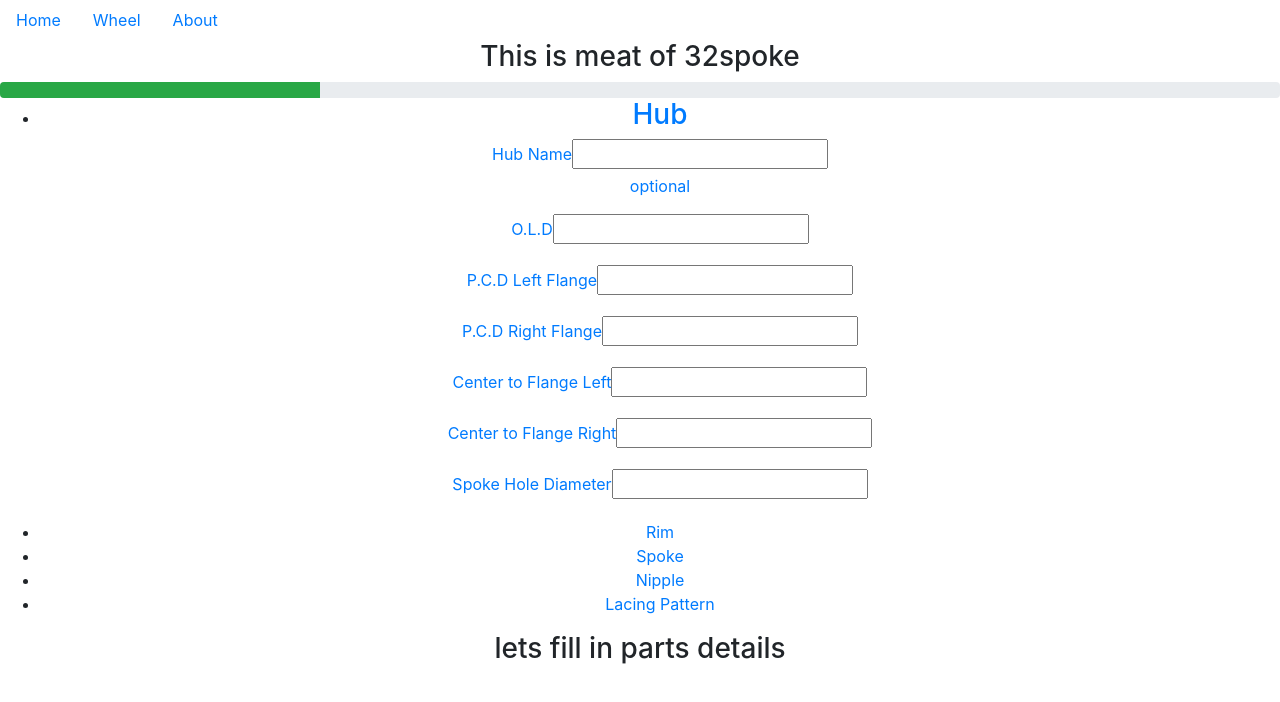
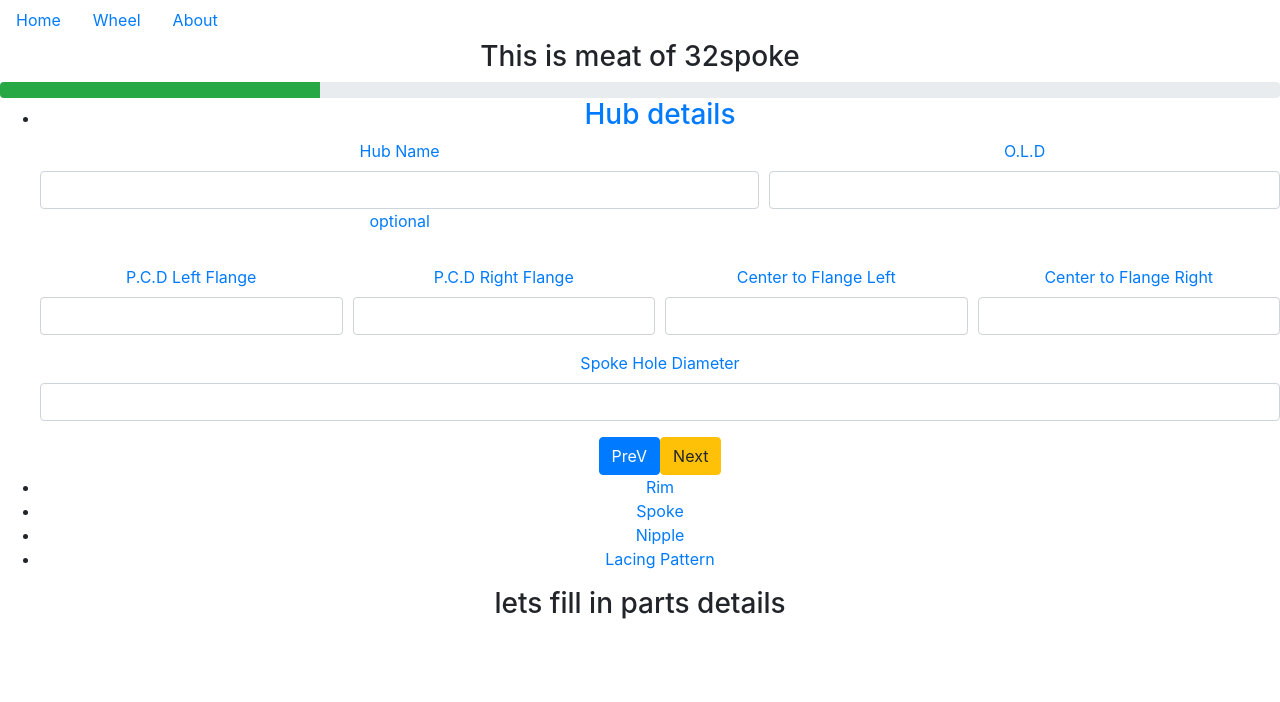
Before and after one commit to kimchirice/32spoke, a React (Create React App) app: page /wheel in a window 1280 px wide. Shown: the top 702 px of the page. Built offline with nearby package versions, Linux system fonts and the light colour scheme.

Commit message:
[Mod] hub page, add buttons

```diff
--- a/src/Components/Hub/Hub.js
+++ b/src/Components/Hub/Hub.js
@@ -20,45 +20,50 @@ export const Hub = () => {
   }
   return (
     <div>
-      <h3>Hub</h3>
+      <h3>Hub details</h3>
       <form class="">
         <fieldset id="form--hub">
-              <div className="form-group">
-                  <label class="form-label">Hub Name</label>
+          <div className="form-row">
+
+
+              <div className="form-group col-md-7">
+                  <label class="form-label" for="hubName">Hub Name</label>
                   <input
-                      className="form-input"
+                      className="form-control"
                       type='text'
+                      id='hubName'
                       name='hubName'
                       value={hub['hubName']}
                       onChange={event => handleChange(event)}
                   />
                   <p className=""> optional</p>
               </div>
-              <div className="form-group">
+              <div className="form-group col-md-5">
                   <label
                       className="form-label"
                   > O.L.D</label>
                   <input
-                      className="form-input"
+                      className="form-control"
                       type='text' name='oLD'  value={hub['oLD']} onChange={event => handleChange(event)}
                   />
               </div>
+            </div>
 
-              <div class="">
-                  <div class="form-group">
+              <div className="form-row">
+                  <div className="form-group col-md-3">
                   <label  className="form-label" htmlFor="pCDL">P.C.D Left Flange </label>
-                  <input className="form-input" type="text" name='pCDL' value={hub['pCDL']} required onChange={event=> {handleChange(event)}} />
+                  <input className="form-control" type="text" name='pCDL' value={hub['pCDL']} required onChange={event=> {handleChange(event)}} />
                   </div>
 
-                  <div class="form-group">
+                  <div className="form-group col-md-3">
                   <label className="form-label" htmlFor="pCDR">P.C.D Right Flange</label>
-                  <input className="form-input" type="text" name='pCDR'value={hub['pCDR']} required onChange={event=> {handleChange(event)}} />
+                  <input className="form-control" type="text" name='pCDR'value={hub['pCDR']} required onChange={event=> {handleChange(event)}} />
                   </div>
-              </div>
 
-              <div className="form-group">
+
+              <div className="form-group col-md-3">
                   <label className="form-label" htmlFor="cTFL">Center to Flange Left</label>
-                  <input className="form-input"
+                  <input className="form-control"
                       type='text'
                       name='cTFL'
                       value={hub['cTFL']}
@@ -66,16 +71,18 @@ export const Hub = () => {
                       onChange={event => {handleChange(event)}} />
               </div>
 
-              <div class="form-group">
+              <div class="form-group col-md-3">
                   <label className='form-label' htmlFor="cTFR">Center to Flange Right</label>
-                  <input className="form-input" type="text" name="cTFR" value={hub['cTFR']} required onChange={event=> {handleChange(event)}} />
+                  <input className="form-control" type="text" name="cTFR" value={hub['cTFR']} required onChange={event=> {handleChange(event)}} />
               </div>
-
+              </div>
               <div className="form-group">
                   <label className='form-label' htmlFor="hSHD">Spoke Hole Diameter</label>
-                  <input className="form-input" type="text" name="hSHD" value={hub['hSHD']} required onChange={event=> {handleChange(event)}} />
+                  <input className="form-control" type="text" name="hSHD" value={hub['hSHD']} required onChange={event=> {handleChange(event)}} />
               </div>
           </fieldset>
+          <button type="button" className="btn btn-primary">PreV</button>
+          <button type="button" className="btn btn-warning">Next</button>
       </form>
     </div>
   )
```
